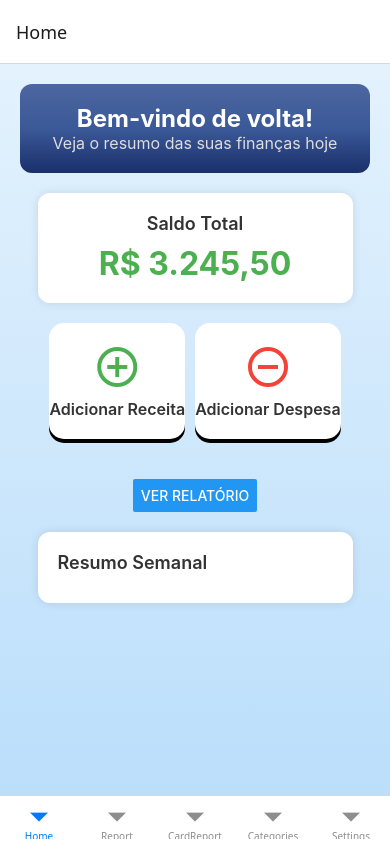
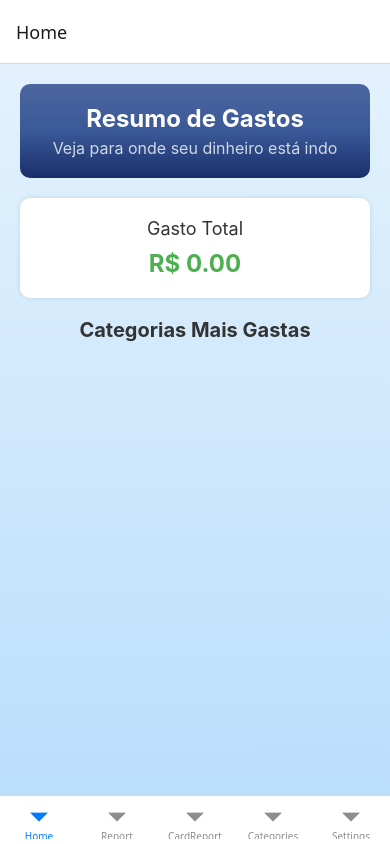
Before and after one commit to sidneyjfg/app_financas, a React Native app: screen /Home in a window 390 px wide. Built offline with nearby package versions, Linux system fonts and the light colour scheme.

Commit message:
Adicionando funcionalidades HomeScreen

```diff
--- a/src/screens/CardStatementScreen.tsx
+++ b/src/screens/CardStatementScreen.tsx
@@ -94,11 +94,49 @@ const CardStatementScreen = () => {
     }
   };
 
+
+  const TRANSACTIONS_KEY = 'cardTransactions'; // Chave única para CardStatementScreen
+
+  const saveTransactionsByMonth = async (
+    yearMonth: string,
+    newTransactions: Transaction[],
+    overwrite: boolean = false
+  ) => {
+    try {
+      // Obter dados armazenados
+      const storedData = await AsyncStorage.getItem(TRANSACTIONS_KEY);
+      const monthlyTransactions: MonthlyTransactions = storedData ? JSON.parse(storedData) : {};
+
+      // Atualizar os dados no mês específico
+      monthlyTransactions[yearMonth] = overwrite
+        ? newTransactions
+        : [...(monthlyTransactions[yearMonth] || []), ...newTransactions];
+
+      // Salvar os dados atualizados
+      await AsyncStorage.setItem(TRANSACTIONS_KEY, JSON.stringify(monthlyTransactions));
+
+      // Atualizar o estado
+      setMonthlyTransactions(monthlyTransactions);
+    } catch (error) {
+      console.error('Erro ao salvar transações:', error);
+      Alert.alert('Erro', 'Não foi possível salvar as transações.');
+    }
+  };
+
   const loadMonthlyTransactions = async () => {
-    const storedData = await AsyncStorage.getItem('monthlyTransactions');
-    const transactionsData: MonthlyTransactions = storedData ? JSON.parse(storedData) : {};
-    setMonthlyTransactions(transactionsData);
+    try {
+      // Obter os dados do AsyncStorage
+      const storedData = await AsyncStorage.getItem(TRANSACTIONS_KEY);
+      const transactionsData: MonthlyTransactions = storedData ? JSON.parse(storedData) : {};
+
+      // Atualizar o estado
+      setMonthlyTransactions(transactionsData);
+    } catch (error) {
+      console.error('Erro ao carregar transações:', error);
+      Alert.alert('Erro', 'Não foi possível carregar as transações.');
+    }
   };
+
 
   const handleDeleteMonth = async () => {
     if (selectedMonth) {
@@ -189,19 +227,7 @@ const CardStatementScreen = () => {
     }
   };
 
-  const saveTransactionsByMonth = async (
-    yearMonth: string,
-    newTransactions: Transaction[],
-    overwrite: boolean = false
-  ) => {
-    const storedData = await AsyncStorage.getItem('monthlyTransactions');
-    const monthlyTransactions: MonthlyTransactions = storedData ? JSON.parse(storedData) : {};
 
-    monthlyTransactions[yearMonth] = overwrite ? newTransactions : [...(monthlyTransactions[yearMonth] || []), ...newTransactions];
-
-    await AsyncStorage.setItem('monthlyTransactions', JSON.stringify(monthlyTransactions));
-    setMonthlyTransactions(monthlyTransactions);
-  };
 
   const calculateTotals = (transactions: Transaction[]) => {
     const totalsByCategory: Record<string, number> = {};
--- a/src/screens/HomeScreen.tsx
+++ b/src/screens/HomeScreen.tsx
@@ -1,69 +1,103 @@
-import React from 'react';
-import { View, Text, ScrollView, Button } from 'react-native';
+import React, { useState, useEffect } from 'react';
+import { View, Text, ScrollView } from 'react-native';
 import { Card } from 'react-native-paper';
-import Animated, { FadeIn, FadeOut, SlideInUp } from 'react-native-reanimated';
+import Animated, { FadeIn, SlideInUp } from 'react-native-reanimated';
 import { LinearGradient } from 'expo-linear-gradient';
+import AsyncStorage from '@react-native-async-storage/async-storage';
 import MaterialIcons from 'react-native-vector-icons/MaterialIcons';
-import { StackNavigationProp } from '@react-navigation/stack';
 import styles from '../styles/HomeScreenStyles';
 
-// Definindo os tipos de parâmetros para a navegação
-type RootStackParamList = {
-  Home: undefined;
-  Report: undefined;
+type CategoryStats = {
+  category: string;
+  total: number;
+  percentage: number;
+};
+type Transaction = {
+  date: string; // Data da transação
+  title?: string; // Nome ou título da transação (opcional)
+  amount: number; // Valor da transação (positivo ou negativo)
+  category?: string; // Categoria associada (opcional)
 };
 
-// Definindo o tipo de navegação para HomeScreen
-type HomeScreenNavigationProp = StackNavigationProp<RootStackParamList, 'Home'>;
+const HomeScreen: React.FC = () => {
+  const [categoryData, setCategoryData] = useState<CategoryStats[]>([]);
+  const [totalSpent, setTotalSpent] = useState(0);
 
-type Props = {
-  navigation: HomeScreenNavigationProp;
-};
+  useEffect(() => {
+    loadCategoryStats();
+  }, []);
 
-const HomeScreen: React.FC<Props> = ({ navigation }) => {
+  const loadCategoryStats = async () => {
+    try {
+      // Carregar transações da tela CardStatementScreen
+      const storedTransactions = await AsyncStorage.getItem('cardTransactions');
+      const transactions: Record<string, Transaction[]> = storedTransactions
+        ? JSON.parse(storedTransactions)
+        : {};
+
+      // Consolidar dados por categoria
+      const totalsByCategory: Record<string, number> = {};
+      let totalSpentLocal = 0;
+
+      // Iterar pelas transações por mês
+      Object.values(transactions).forEach((monthly: Transaction[]) => {
+        monthly.forEach((transaction) => {
+          if (transaction.amount < 0) {
+            totalSpentLocal += transaction.amount; // Soma os gastos totais
+            const category = transaction.category || 'Outros'; // Categoria padrão se não definida
+            totalsByCategory[category] = (totalsByCategory[category] || 0) + Math.abs(transaction.amount);
+          }
+        });
+      });
+
+      // Converter os totais em um array de estatísticas
+      const categoryStats = Object.entries(totalsByCategory).map(([category, total]) => ({
+        category,
+        total,
+        percentage: parseFloat(((total / Math.abs(totalSpentLocal)) * 100).toFixed(2)), // Converte para número
+      }));
+
+      // Atualizar os estados
+      setCategoryData(categoryStats); // Atualiza os dados por categoria
+      setTotalSpent(totalSpentLocal); // Atualiza o gasto total
+    } catch (error) {
+      console.error('Erro ao carregar os dados:', error);
+    }
+  };
+
+
+
   return (
     <LinearGradient colors={['#E3F2FD', '#BBDEFB']} style={styles.background}>
       <ScrollView contentContainerStyle={styles.container}>
-        {/* Cabeçalho com Gradiente */}
+        {/* Cabeçalho */}
         <LinearGradient colors={['#4c669f', '#3b5998', '#192f6a']} style={styles.header}>
-          <Text style={styles.welcomeText}>Bem-vindo de volta!</Text>
-          <Text style={styles.subtitle}>Veja o resumo das suas finanças hoje</Text>
+          <Text style={styles.welcomeText}>Resumo de Gastos</Text>
+          <Text style={styles.subtitle}>Veja para onde seu dinheiro está indo</Text>
         </LinearGradient>
 
-        {/* Cartão de Saldo */}
-        <Animated.View style={styles.balanceCard} entering={SlideInUp} exiting={FadeOut}>
-          <Text style={styles.balanceTitle}>Saldo Total</Text>
-          <Text style={styles.balanceValue}>R$ 3.245,50</Text>
+        {/* Resumo Geral */}
+        <Animated.View style={styles.balanceCard} entering={SlideInUp}>
+          <Text style={styles.balanceTitle}>Gasto Total</Text>
+          <Text style={styles.balanceValue}>R$ {Math.abs(totalSpent).toFixed(2)}</Text>
         </Animated.View>
 
-        {/* Seção de Ações */}
-        <View style={styles.actionsContainer}>
-          <Animated.View entering={FadeIn}>
-            <Card style={styles.actionCard} elevation={3}>
-              <MaterialIcons name="add-circle-outline" size={48} color="#4CAF50" style={styles.icon} />
-              <Text style={styles.actionText}>Adicionar Receita</Text>
+        {/* Categorias Mais Gastas */}
+        <View style={styles.categoryContainer}>
+          <Text style={styles.sectionTitle}>Categorias Mais Gastas</Text>
+          {categoryData.map((item, index) => (
+            <Card key={index} style={styles.categoryCard} elevation={3}>
+              <View style={styles.categoryRow}>
+                <MaterialIcons name="label" size={32} color="#4CAF50" />
+                <View style={styles.categoryDetails}>
+                  <Text style={styles.categoryName}>{item.category}</Text>
+                  <Text style={styles.categoryTotal}>R$ {item.total.toFixed(2)}</Text>
+                  <Text style={styles.categoryPercentage}>{item.percentage}% dos gastos</Text>
+                </View>
+              </View>
             </Card>
-          </Animated.View>
-          <Animated.View entering={FadeIn}>
-            <Card style={styles.actionCard} elevation={3}>
-              <MaterialIcons name="remove-circle-outline" size={48} color="#f44336" style={styles.icon} />
-              <Text style={styles.actionText}>Adicionar Despesa</Text>
-            </Card>
-          </Animated.View>
+          ))}
         </View>
-
-        {/* Botão de Navegação para Relatório */}
-        <View style={{ marginVertical: 20 }}>
-          <Button
-            title="Ver Relatório"
-            onPress={() => navigation.navigate('Report')}
-          />
-        </View>
-
-        {/* Gráficos e Relatórios Rápidos */}
-        <Animated.View entering={FadeIn.delay(300)} style={styles.reportCard}>
-          <Text style={styles.reportTitle}>Resumo Semanal</Text>
-        </Animated.View>
       </ScrollView>
     </LinearGradient>
   );
--- a/src/styles/HomeScreenStyles.ts
+++ b/src/styles/HomeScreenStyles.ts
@@ -5,96 +5,115 @@ const styles = StyleSheet.create({
     flex: 1,
   },
   container: {
-    padding: 20,
     flexGrow: 1,
     alignItems: 'center',
+    padding: 20,
   },
   header: {
     width: '100%',
-    padding: 20,
-    borderRadius: 12,
+    paddingVertical: 20,
+    paddingHorizontal: 15,
+    borderRadius: 10,
     alignItems: 'center',
     marginBottom: 20,
   },
   welcomeText: {
     fontSize: 24,
     fontWeight: 'bold',
-    color: '#fff',
+    color: '#FFFFFF',
     textAlign: 'center',
   },
   subtitle: {
     fontSize: 16,
-    color: '#ddd',
+    color: '#D1D9E6',
     textAlign: 'center',
+    marginTop: 5,
   },
   balanceCard: {
-    width: '90%',
-    backgroundColor: '#fff',
+    width: '100%',
     padding: 20,
-    borderRadius: 12,
+    backgroundColor: '#FFFFFF',
+    borderRadius: 10,
+    alignItems: 'center',
     marginBottom: 20,
-    alignItems: 'center',
     shadowColor: '#000',
     shadowOpacity: 0.1,
-    shadowRadius: 10,
+    shadowRadius: 5,
     elevation: 3,
   },
   balanceTitle: {
     fontSize: 18,
-    fontWeight: '600',
     color: '#333',
   },
   balanceValue: {
-    fontSize: 32,
+    fontSize: 24,
     fontWeight: 'bold',
     color: '#4CAF50',
     marginTop: 10,
   },
-  actionsContainer: {
-    flexDirection: 'row',
-    justifyContent: 'center',
-    alignItems: 'center',
+  categoryContainer: {
     width: '100%',
     marginBottom: 20,
   },
-  actionCard: {
-    flex: 1,                      // Ocupa igualmente o espaço disponível
-    maxWidth: '98%',                 // Define uma largura máxima para não esticar demais
-    backgroundColor: '#fff',
-    paddingVertical: 20,
+  sectionTitle: {
+    fontSize: 20,
+    fontWeight: 'bold',
+    color: '#333',
+    marginBottom: 15,
+    textAlign: 'center',
+  },
+  categoryCard: {
+    marginBottom: 10,
+    backgroundColor: '#FFFFFF',
+    borderRadius: 10,
+    padding: 15,
+    shadowColor: '#000',
+    shadowOpacity: 0.1,
+    shadowRadius: 5,
+    elevation: 3,
+  },
+  categoryRow: {
+    flexDirection: 'row',
     alignItems: 'center',
-    justifyContent: 'center',      // Centraliza o conteúdo verticalmente
-    borderRadius: 15,
-    shadowColor: '#000',
-    shadowOpacity: 0.2,
-    shadowRadius: 15,
-    elevation: 4,
-    marginHorizontal: 5,           // Espaçamento entre os cartões
   },
-  icon: {
-    marginBottom: 8,
-    textAlign:'center'
+  categoryDetails: {
+    marginLeft: 15,
   },
-  actionText: {
+  categoryName: {
     fontSize: 16,
-    fontWeight: '600',
+    fontWeight: 'bold',
     color: '#333',
   },
-  reportCard: {
-    width: '90%',
-    backgroundColor: '#fff',
+  categoryTotal: {
+    fontSize: 14,
+    color: '#555',
+    marginTop: 5,
+  },
+  categoryPercentage: {
+    fontSize: 14,
+    color: '#888',
+    marginTop: 2,
+  },
+  tipsCard: {
+    width: '100%',
+    backgroundColor: '#FFF3E0',
+    borderRadius: 10,
     padding: 20,
-    borderRadius: 12,
     shadowColor: '#000',
     shadowOpacity: 0.1,
-    shadowRadius: 10,
+    shadowRadius: 5,
     elevation: 3,
   },
-  reportTitle: {
+  tipsTitle: {
     fontSize: 18,
-    fontWeight: '600',
-    color: '#333',
+    fontWeight: 'bold',
+    color: '#FF9800',
     marginBottom: 10,
+  },
+  tipsText: {
+    fontSize: 14,
+    color: '#6D4C41',
+    lineHeight: 20,
   },
 });
 
```
